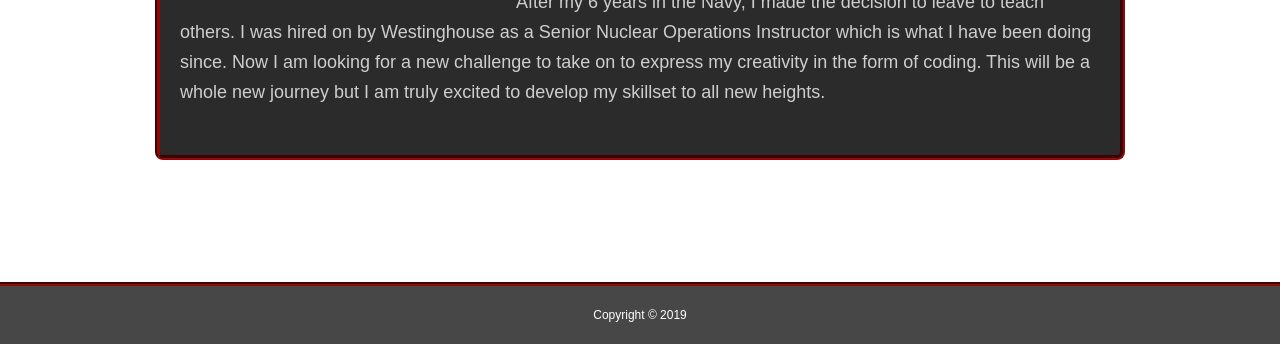
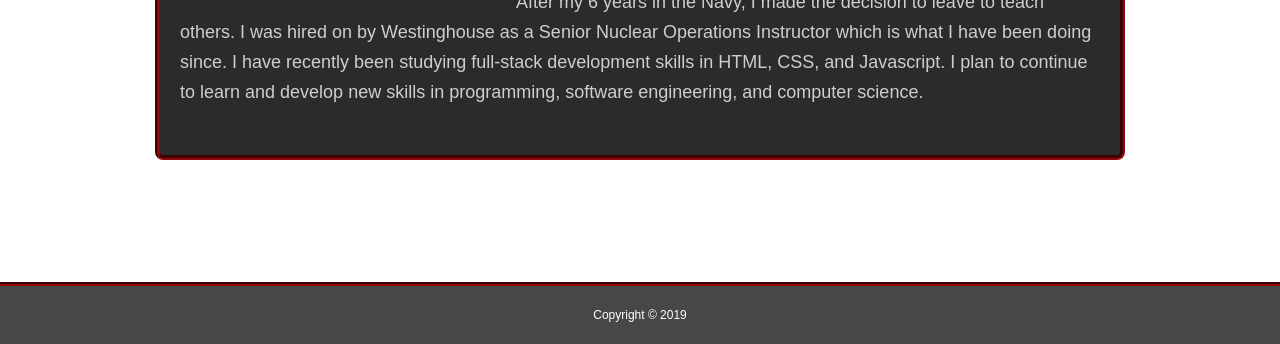
Before and after one commit to kmj217/Updated-Portfolio, a plain HTML site: page index.html in a window 1280 px wide. Shown: the part 456-800 px from the top of the page. Drawn offline with Linux system fonts and the light colour scheme; a web font is replaced by a local one.

Commit message:
small changes

```diff
--- a/index.html
+++ b/index.html
@@ -36,7 +36,7 @@
                             I grew up just south of Pittsburgh, PA in a small town called Washington. I stayed there until I graduated Highschool and decided to join the United States Navy. My journey with Navy first took me to Illinois for bootcamp. From there I traveled down to Chalestown, SC to begin my training to become a Nuclear Electronics Technician. After two years of schooling, I was sent to Groton, CT where I would be a part of the crew on the fast attack submarine, the USS Pittsburgh SSN 720 for 4 years.
                         </p>
                         <p class="text">
-                            After my 6 years in the Navy, I made the decision to leave to teach others. I was hired on by Westinghouse as a Senior Nuclear Operations Instructor which is what I have been doing since. Now I am looking for a new challenge to take on to express my creativity in the form of coding. This will be a whole new journey but I am truly excited to develop my skillset to all new heights.
+                            After my 6 years in the Navy, I made the decision to leave to teach others. I was hired on by Westinghouse as a Senior Nuclear Operations Instructor which is what I have been doing since. I have recently been studying full-stack development skills in HTML, CSS, and Javascript. I plan to continue to learn and develop new skills in programming, software engineering, and computer science.
                         </p>
 
                 </content>
```
